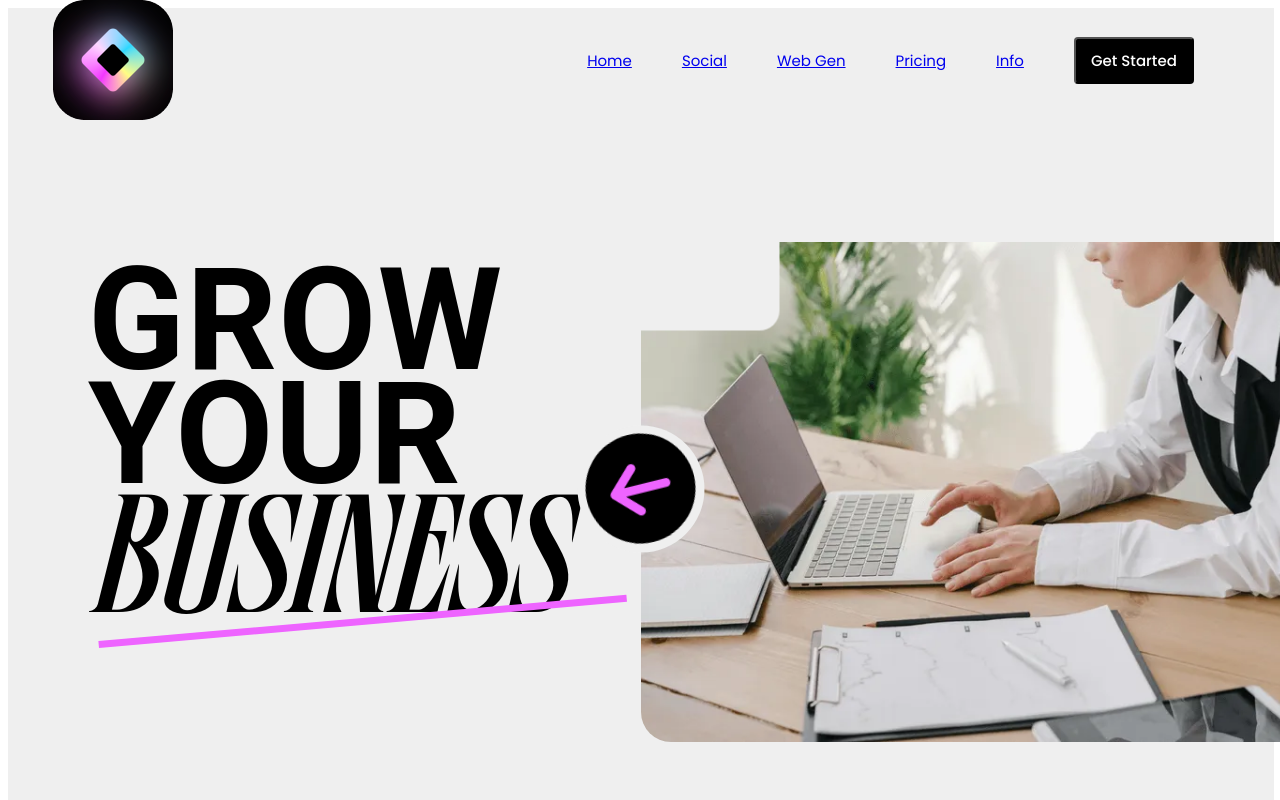
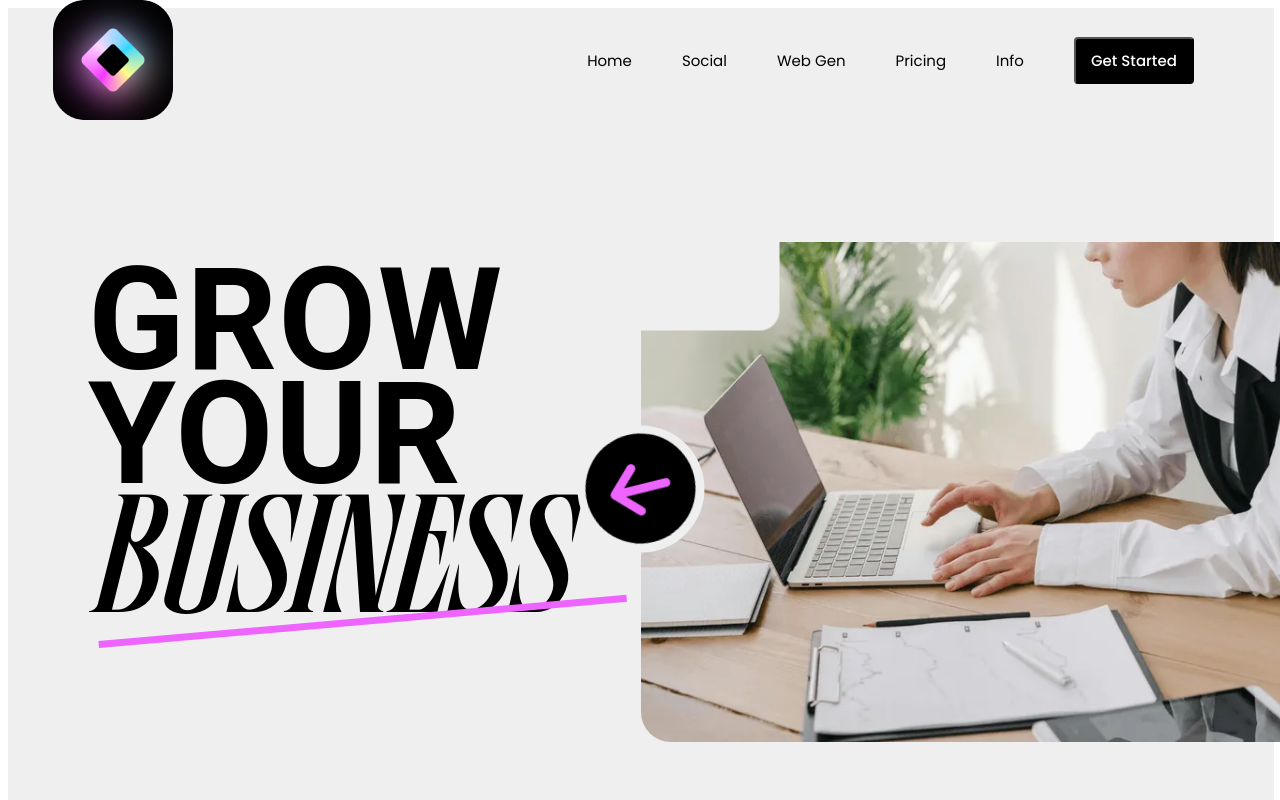
Before and after one commit to haideralicodes/BUSINESS-BUDDY, a React (Vite) app in the folder frontend/: page / in a window 1280 px wide. Shown: the top 800 px of the page. Built offline with nearby package versions, Linux system fonts and the light colour scheme; a web font is replaced by a local one.

Commit message:
Updated Navbar.jsx

```diff
--- a/frontend/src/components/LandingPage/Navbar.jsx
+++ b/frontend/src/components/LandingPage/Navbar.jsx
@@ -13,14 +13,14 @@ function Navbar() {
 
   return (
     <Box id="nav" sx={{backgroundColor:"#EFEFEF", width:"98.9vw", height:"13vh", display:"flex", alignItems:"center", justifyContent:"space-between"}}>
-      <Box sx={{ml:10, width:"4%", height:"75px", display:"flex", alignItems:"center", justifyContent:"center"}}><img src={logo} /></Box>
+      <Box sx={{ml:10, width:"50px", height:"75px", display:"flex", alignItems:"center", justifyContent:"center"}}><img src={logo} /></Box>
         <Box sx={{mr:10, height:"100%", width:"95%", gap:"50px", display:"flex", alignItems:"center", justifyContent:"right"}}>
           <nav style={{fontSize:"15px", height:"100%", gap:"50px", display:"flex", alignItems:"center", justifyContent:"center"}}>
-            <a href="#">Home</a>
-            <a href="#benefit">Social</a>
-            <a href="#genWeb">Web Gen</a>
-            <a href="#pricing">Pricing</a>
-            <a href="#call">Info</a>
+            <a style={{color:"black", textDecoration:"none"}} href="#">Home</a>
+            <a style={{color:"black", textDecoration:"none"}} href="#benefit">Social</a>
+            <a style={{color:"black", textDecoration:"none"}} href="#genWeb">Web Gen</a>
+            <a style={{color:"black", textDecoration:"none"}} href="#pricing">Pricing</a>
+            <a style={{color:"black", textDecoration:"none"}} href="#call">Info</a>
           </nav>
           <button onClick={navigateToSignup} className='btnHover'>Get Started</button>
         </Box>
```
